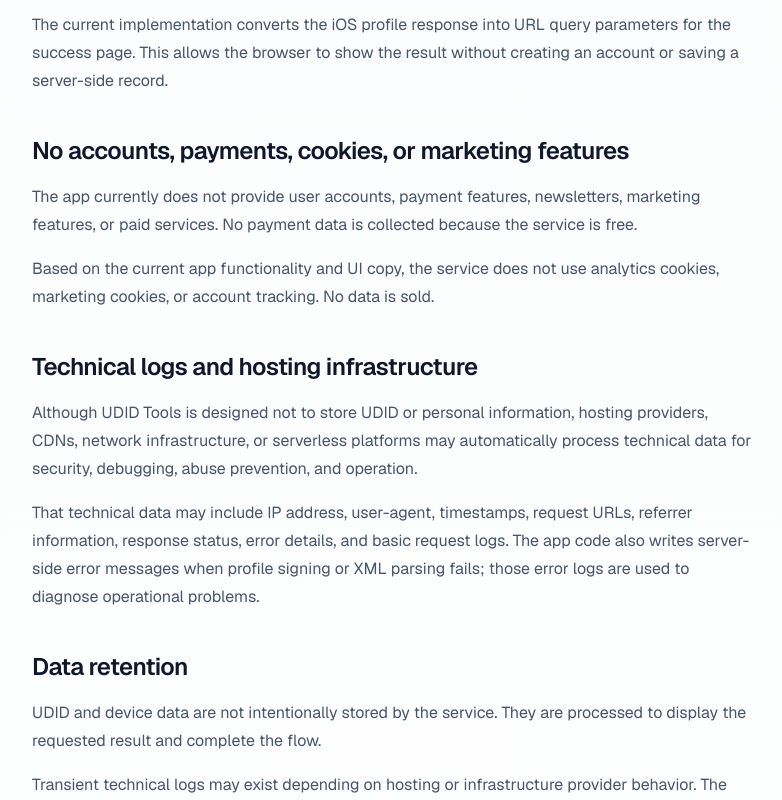
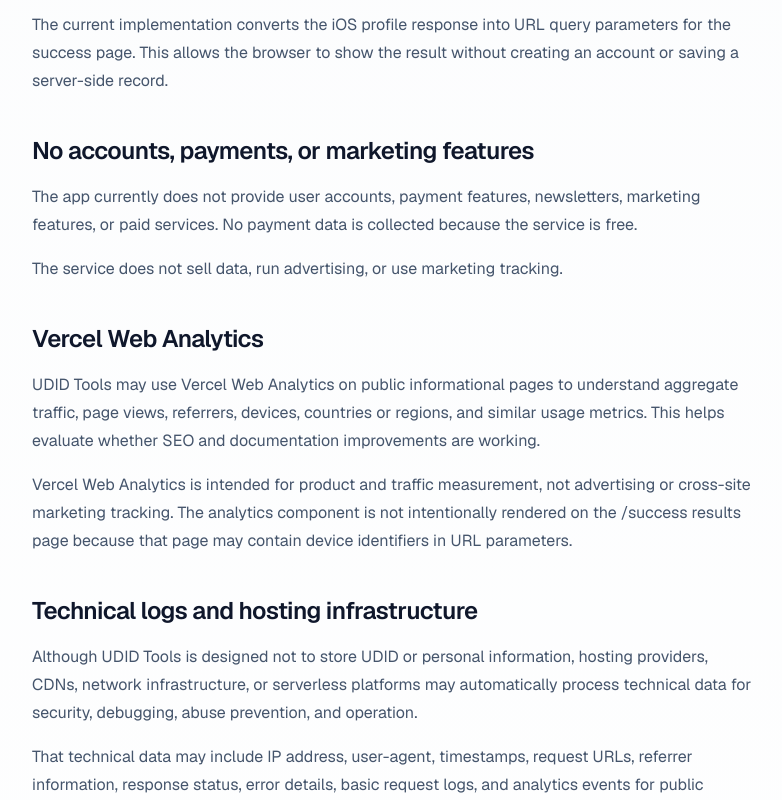
Before and after one commit to Baskerville42/udid-tools, a Next.js app: page /privacy-policy in a window 1280 px wide. Shown: the part 1260-2060 px from the top of the page, without its empty margins (248-1030 px from the left). Built offline with nearby package versions, Linux system fonts and the light colour scheme.

Commit message:
feat(analytics): enable Vercel Web Analytics

```diff
--- a/package.json
+++ b/package.json
@@ -41,6 +41,7 @@
   },
   "dependencies": {
     "@radix-ui/react-slot": "^1.2.4",
+    "@vercel/analytics": "^2.0.1",
     "axios": "^1.16.0",
     "class-variance-authority": "^0.7.1",
     "clsx": "^2.1.1",
--- /dev/null
+++ b/src/app/components/VercelAnalytics.tsx
@@ -0,0 +1,14 @@
+"use client";
+
+import { Analytics } from "@vercel/analytics/next";
+import { usePathname } from "next/navigation";
+
+export default function VercelAnalytics() {
+  const pathname = usePathname();
+
+  if (pathname === "/success") {
+    return null;
+  }
+
+  return <Analytics />;
+}
--- a/src/app/layout.tsx
+++ b/src/app/layout.tsx
@@ -1,6 +1,7 @@
 import type { Metadata } from "next";
 import Script from "next/script";
 import { Geist, Geist_Mono } from "next/font/google";
+import VercelAnalytics from "@/app/components/VercelAnalytics";
 import "./globals.css";
 
 const geistSans = Geist({
@@ -135,6 +136,7 @@
           strategy="afterInteractive"
           dangerouslySetInnerHTML={{ __html: JSON.stringify(webApplicationJsonLd) }}
         />
+        <VercelAnalytics />
       </body>
     </html>
   );
--- a/src/app/privacy-policy/page.tsx
+++ b/src/app/privacy-policy/page.tsx
@@ -40,17 +40,24 @@
     ],
   },
   {
-    title: "No accounts, payments, cookies, or marketing features",
+    title: "No accounts, payments, or marketing features",
     paragraphs: [
       "The app currently does not provide user accounts, payment features, newsletters, marketing features, or paid services. No payment data is collected because the service is free.",
-      "Based on the current app functionality and UI copy, the service does not use analytics cookies, marketing cookies, or account tracking. No data is sold.",
+      "The service does not sell data, run advertising, or use marketing tracking.",
+    ],
+  },
+  {
+    title: "Vercel Web Analytics",
+    paragraphs: [
+      "UDID Tools may use Vercel Web Analytics on public informational pages to understand aggregate traffic, page views, referrers, devices, countries or regions, and similar usage metrics. This helps evaluate whether SEO and documentation improvements are working.",
+      "Vercel Web Analytics is intended for product and traffic measurement, not advertising or cross-site marketing tracking. The analytics component is not intentionally rendered on the /success results page because that page may contain device identifiers in URL parameters.",
     ],
   },
   {
     title: "Technical logs and hosting infrastructure",
     paragraphs: [
       "Although UDID Tools is designed not to store UDID or personal information, hosting providers, CDNs, network infrastructure, or serverless platforms may automatically process technical data for security, debugging, abuse prevention, and operation.",
-      "That technical data may include IP address, user-agent, timestamps, request URLs, referrer information, response status, error details, and basic request logs. The app code also writes server-side error messages when profile signing or XML parsing fails; those error logs are used to diagnose operational problems.",
+      "That technical data may include IP address, user-agent, timestamps, request URLs, referrer information, response status, error details, basic request logs, and analytics events for public pages. The app code also writes server-side error messages when profile signing or XML parsing fails; those error logs are used to diagnose operational problems.",
     ],
   },
   {
@@ -94,7 +101,7 @@
       label="Privacy"
       title="Privacy Policy"
       description="This policy describes how UDID Tools processes information while helping you retrieve your Apple device UDID and related device details."
-      lastUpdated="June 2, 2026"
+      lastUpdated="June 16, 2026"
       sections={sections}
     />
   );
```
Also changed, not shown: 1 other file (tests, documents, lock files or other folders).
